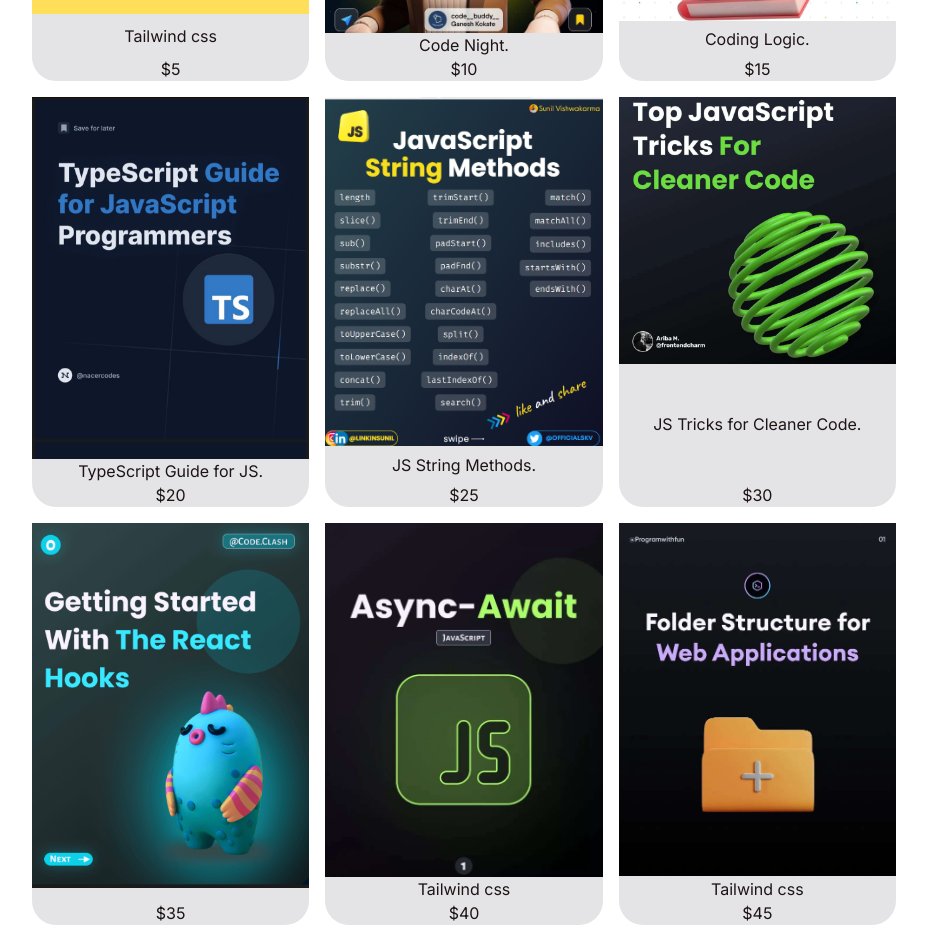
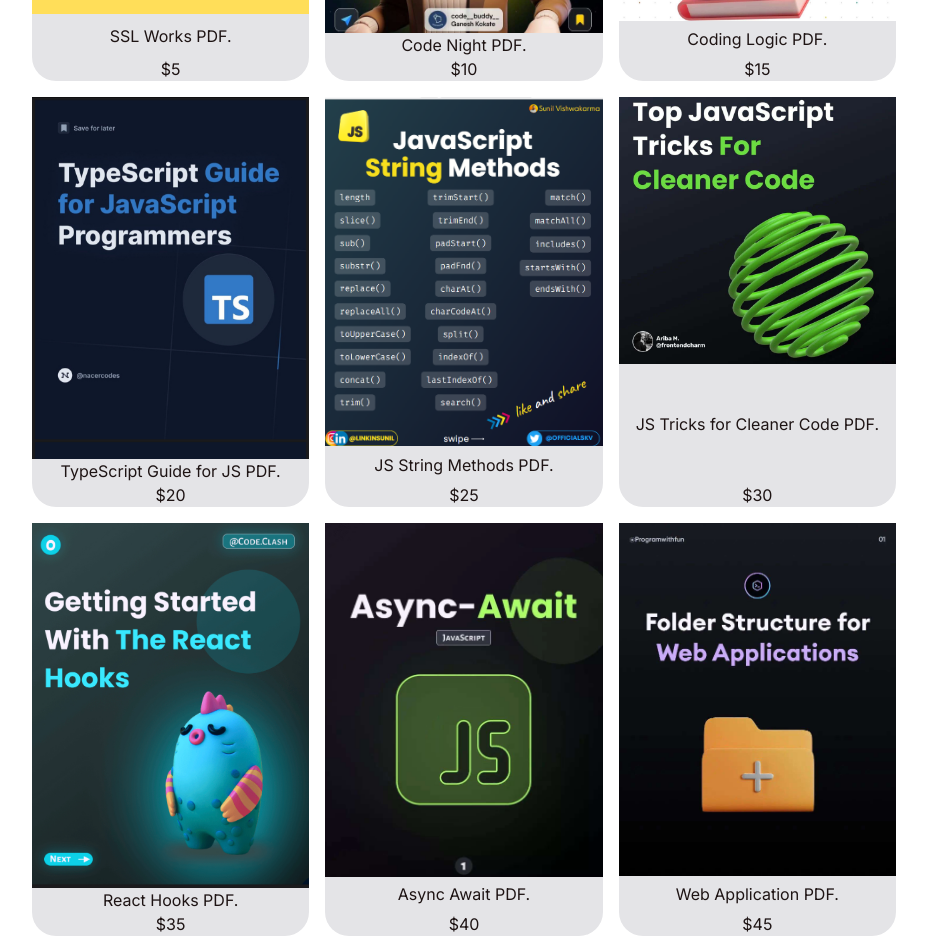
Before and after one commit to Preciousnnebuogor/bookton, a Next.js app: page /product in a window 1280 px wide. Shown: the part 348-1300 px from the top of the page, without its empty margins (176-1103 px from the left). Built offline with nearby package versions, Linux system fonts and the light colour scheme.

Commit message:
collected the desc for data.ts

```diff
--- a/app/product/data.ts
+++ b/app/product/data.ts
@@ -13,14 +13,17 @@ type IProduct = {
 export const ProductList: IProduct[] = [
   {
     image: ImageApp.prod1,
-    name: "Tailwind css",
+    name: "SSL Works PDF.",
     price: 5,
-    desc:"the book about tailw",
+    desc:`This document explains how SSL works, using graphical images and designs to explain.
+    It explains the meaning in programming language, it explains how SSL protocol works with detailed
+    examples.
+    `,
     bookpath: BookFile.c1,
   },
   {
     image: ImageApp.prod2,
-    name: "Code Night.",
+    name: "Code Night PDF.",
     price: 10,
     desc:`A PDF that enables you to learn why
      you should code at night,it lists the importants and briefly explains it in a way
@@ -30,7 +33,7 @@ export const ProductList: IProduct[] = [
   },
   {
     image: ImageApp.prod3,
-    name: "Coding Logic.",
+    name: "Coding Logic PDF.",
     price: 15,
     desc:`Coding logic is a PDF that teaches how to improve coding logics,
     it explains the problems associated with coding and how to solve them.
@@ -39,7 +42,7 @@ export const ProductList: IProduct[] = [
   },
   {
     image: ImageApp.prod9,
-    name: "TypeScript Guide for JS.",
+    name: "TypeScript Guide for JS PDF.",
     price: 20,
     desc: `TypeScript Guide for JavaScript Programmers is a PDF document
      that enables programmers to learn how to work with TypeScript.
@@ -48,7 +51,7 @@ export const ProductList: IProduct[] = [
   },
   {
     image: ImageApp.prod4,
-    name: "JS String Methods.",
+    name: "JS String Methods PDF.",
     price: 25,
     desc:`JS stands for JavaScript, JavaScript String have different methods, through
     this PDF you will get to know the different type of JavaScript string methods,
@@ -57,30 +60,37 @@ export const ProductList: IProduct[] = [
   },
   {
     image: ImageApp.prod5,
-    name: "JS Tricks for Cleaner Code.",
+    name: "JS Tricks for Cleaner Code PDF.",
     price: 30,
-    desc:"This PDF Document contains top JavaScript tricks for",
+    desc:`This PDF Document contains top JavaScript tricks for cleaner code.
+    Each of the trick list is explained with practical examples.`,
     bookpath: BookFile.c5,
   },
   {
     image: ImageApp.prod6,
-    name: "",
+    name: "React Hooks PDF.",
     price: 35,
-    desc:"",
+    desc:`In this PDF document, you are going to understand what React hooks are,
+     the basic React Hooks that are available and how to effectively implement them.
+      This is one step close to Success.`,
     bookpath: BookFile.c6,
   },
   {
     image: ImageApp.prod7,
-    name: "Tailwind css",
+    name: "Async Await PDF.",
     price: 40,
-    desc:"",
+    desc:`JavaScript is everywhere. Millions of webpages are built on JS.
+     A few examples will heip you understand the JavaScript Asyn Await keywords in this
+      PDF document.`,
     bookpath: BookFile.c7,
   },
   {
     image: ImageApp.prod8,
-    name: "Tailwind css",
+    name: "Web Application PDF.",
     price: 45,
-    desc:"",
+    desc:`It is critical to create a maintainable folder structure while developing web apps,
+    having the right files in the correct folders helps organize your code and make other developer
+    have an idea of how the architecture of your web application is or will be during development.`,
     bookpath: BookFile.c8,
   },
 ]
```
